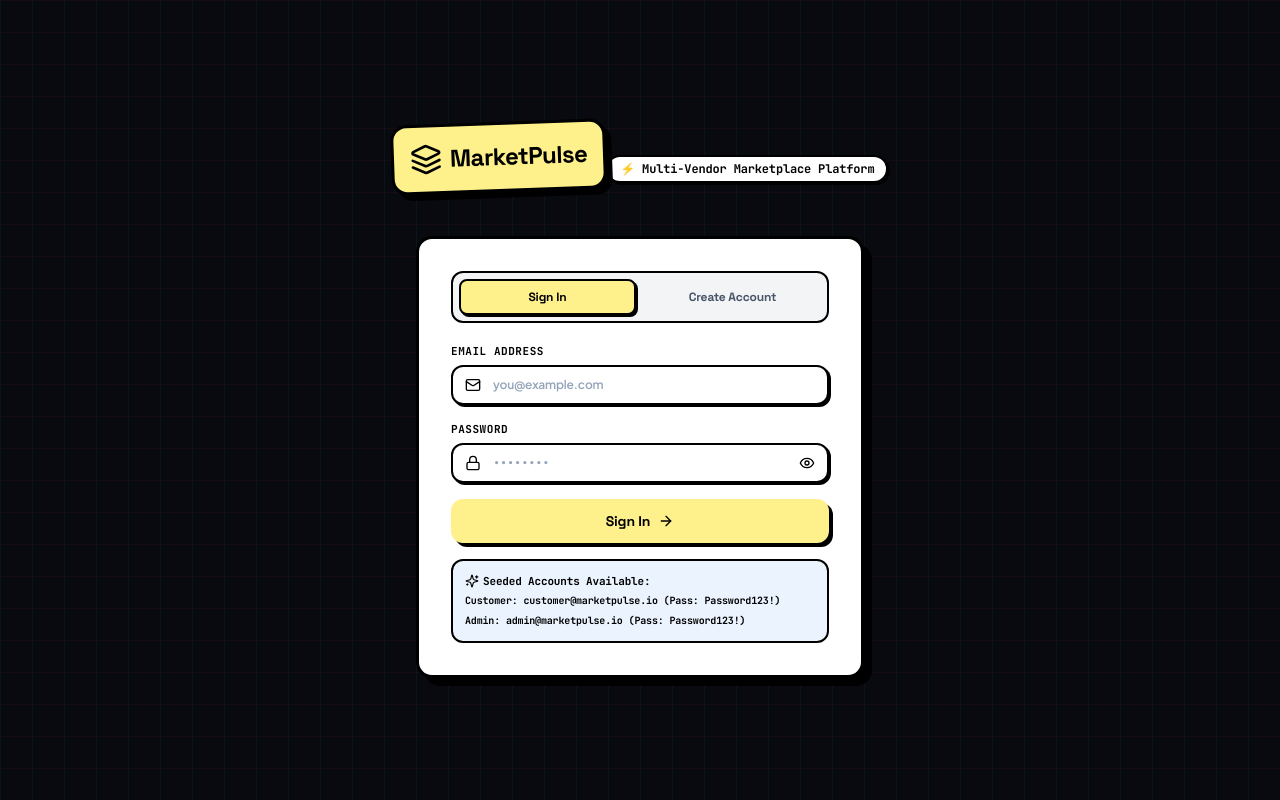
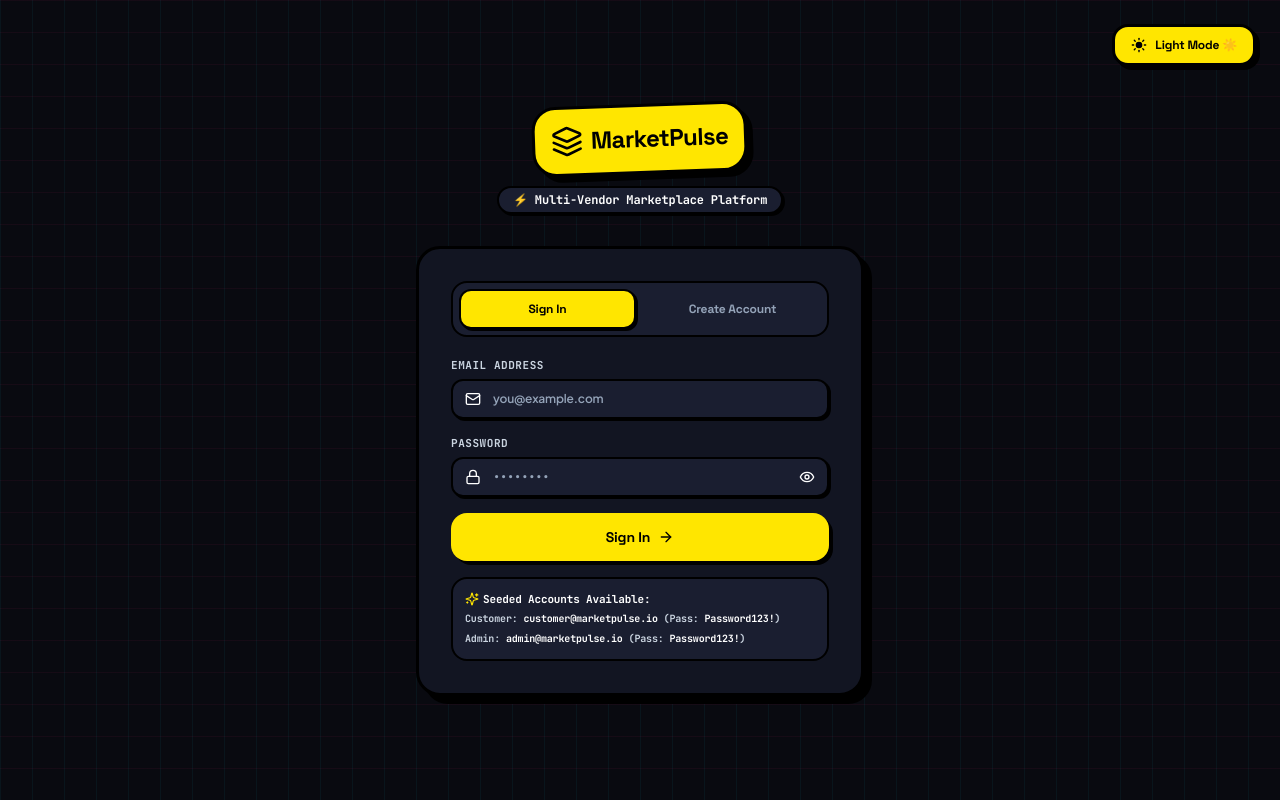
Before and after one commit to Pranav-by/MarketPulse, a React (Vite) app in the folder frontend/: page / in a window 1280 px wide. Built offline with nearby package versions, Linux system fonts and the light colour scheme.

Commit message:
feat: make theme toggle prominent on navbar and login screen

```diff
--- a/frontend/src/components/AuthPage.jsx
+++ b/frontend/src/components/AuthPage.jsx
@@ -1,5 +1,6 @@
 import React, { useState } from 'react';
 import { useAuth } from '../context/AuthContext';
+import { useTheme } from '../context/ThemeContext';
 import {
   Layers,
   Mail,
@@ -15,10 +16,13 @@ import {
   Zap,
   PackageCheck,
   Sparkles,
+  Sun,
+  Moon,
 } from 'lucide-react';
 
 export const AuthPage = () => {
   const { login, register } = useAuth();
+  const { isDark, toggleTheme } = useTheme();
 
   const [mode, setMode] = useState('login');
   const [showPassword, setShowPassword] = useState(false);
@@ -84,38 +88,59 @@ export const AuthPage = () => {
   };
 
   return (
-    <div className="min-h-screen bg-[#5B85FA] brutal-grid-bg flex flex-col justify-center items-center px-4 py-12">
+    <div className="min-h-screen bg-[#5B85FA] dark:bg-[#090A10] brutal-grid-bg flex flex-col justify-center items-center px-4 py-12 relative transition-colors duration-200">
+      {/* Prominent Floating Theme Toggle Button */}
+      <button
+        onClick={toggleTheme}
+        className="fixed top-6 right-6 z-50 px-4 py-2.5 rounded-2xl bg-[#FEF08A] dark:bg-[#FFE600] text-black font-display font-black text-xs border-3 border-black shadow-brutal flex items-center space-x-2 hover:scale-105 active:translate-x-[2px] transition cursor-pointer"
+        title="Toggle Light / Dark Theme"
+      >
+        {isDark ? (
+          <>
+            <Sun className="w-4 h-4 text-black fill-current" />
+            <span>Light Mode ☀️</span>
+          </>
+        ) : (
+          <>
+            <Moon className="w-4 h-4 text-black fill-current" />
+            <span>Cyber Dark 🌙</span>
+          </>
+        )}
+      </button>
+
       {/* Brand Sticker */}
       <div className="text-center mb-8 animate-pop-in">
-        <div className="inline-flex items-center justify-center p-4 rounded-2xl bg-[#FEF08A] border-3 border-black shadow-brutal-lg mb-3 rotate-[-2deg]">
+        <div className="inline-flex items-center justify-center p-4 rounded-3xl bg-[#FEF08A] dark:bg-[#FFE600] border-3 border-black shadow-brutal-lg mb-3 rotate-[-2deg]">
           <Layers className="w-8 h-8 text-black" />
           <span className="font-display font-black text-2xl text-black ml-2 tracking-tight">MarketPulse</span>
         </div>
-        <p className="text-xs font-mono font-bold bg-white text-black px-3 py-1 rounded-full border-2 border-black shadow-brutal-sm inline-block">
-          ⚡ Multi-Vendor Marketplace Platform
-        </p>
+        <div className="block">
+          <p className="text-xs font-mono font-bold bg-white dark:bg-[#1A1E30] text-black dark:text-white px-3.5 py-1 rounded-full border-2 border-black shadow-brutal-sm inline-block">
+            ⚡ Multi-Vendor Marketplace Platform
+          </p>
+        </div>
       </div>
 
       <div className="w-full max-w-md animate-pop-in">
-        <div className="bg-white border-3 border-black rounded-2xl shadow-brutal-xl p-6 sm:p-8 space-y-5">
+        <div className="bg-white dark:bg-[#121522] border-3 border-black rounded-3xl shadow-brutal-xl p-6 sm:p-8 space-y-5 text-black dark:text-white transition-colors">
           {/* Tabs */}
-          <div className="grid grid-cols-2 gap-2 bg-[#F3F4F6] p-1.5 rounded-xl border-2 border-black">
+          <div className="grid grid-cols-2 gap-2 bg-[#F3F4F6] dark:bg-[#1A1E30] p-1.5 rounded-2xl border-2 border-black">
             <button
               onClick={() => { setMode('login'); setError(null); }}
-              className={`py-2 rounded-lg text-xs font-display font-black transition border-2 border-black ${
+              className={`py-2.5 rounded-xl text-xs font-display font-black transition border-2 border-black ${
                 mode === 'login'
-                  ? 'bg-[#FEF08A] shadow-brutal-sm'
-                  : 'bg-transparent border-transparent text-slate-600 hover:text-black'
+                  ? 'bg-[#FEF08A] dark:bg-[#FFE600] text-black shadow-brutal-sm'
+                  : 'bg-transparent border-transparent text-slate-600 dark:text-slate-400 hover:text-black dark:hover:text-white'
               }`}
             >
               Sign In
             </button>
             <button
               onClick={() => { setMode('register'); setError(null); }}
-              className={`py-2 rounded-lg text-xs font-display font-black transition border-2 border-black ${
+              className={`py-2.5 rounded-xl text-xs font-display font-black transition border-2 border-black ${
                 mode === 'register'
-                  ? 'bg-[#FEF08A] shadow-brutal-sm'
-                  : 'bg-transparent border-transparent text-slate-600 hover:text-black'
+                  ? 'bg-[#FEF08A] dark:bg-[#FFE600] text-black shadow-brutal-sm'
+                  : 'bg-transparent border-transparent text-slate-600 dark:text-slate-400 hover:text-black dark:hover:text-white'
               }`}
             >
               Create Account
@@ -123,8 +148,8 @@ export const AuthPage = () => {
           </div>
 
           {error && (
-            <div className="p-3.5 rounded-xl bg-[#FF6B97]/20 border-2 border-black flex items-center gap-2.5 text-xs font-bold text-black shadow-brutal-sm">
-              <AlertCircle className="w-4 h-4 text-black flex-shrink-0" />
+            <div className="p-3.5 rounded-2xl bg-[#FF6B97]/20 dark:bg-[#FF2A85]/20 border-2 border-black flex items-center gap-2.5 text-xs font-bold text-black dark:text-white shadow-brutal-sm">
+              <AlertCircle className="w-4 h-4 text-black dark:text-white flex-shrink-0" />
               <span>{error}</span>
             </div>
           )}
@@ -133,9 +158,9 @@ export const AuthPage = () => {
           {mode === 'login' && (
             <form onSubmit={handleLogin} className="space-y-4 text-xs font-bold">
               <div className="space-y-1.5">
-                <label className="text-[11px] uppercase font-mono tracking-wider text-black">Email Address</label>
+                <label className="text-[11px] uppercase font-mono tracking-wider text-black dark:text-slate-300">Email Address</label>
                 <div className="relative">
-                  <Mail className="absolute left-3.5 top-1/2 -translate-y-1/2 w-4 h-4 text-black" />
+                  <Mail className="absolute left-3.5 top-1/2 -translate-y-1/2 w-4 h-4 text-black dark:text-white" />
                   <input
                     type="email"
                     required
@@ -143,15 +168,15 @@ export const AuthPage = () => {
                     value={loginEmail}
                     onChange={(e) => setLoginEmail(e.target.value)}
                     placeholder="you@example.com"
-                    className="w-full pl-10 pr-4 py-2.5 rounded-xl bg-white border-2 border-black text-black placeholder-slate-400 font-semibold shadow-brutal-sm focus:bg-[#FEFCE8] focus:outline-none"
+                    className="w-full pl-10 pr-4 py-2.5 rounded-xl bg-white dark:bg-[#1A1E30] border-2 border-black text-black dark:text-white placeholder-slate-400 font-semibold shadow-brutal-sm focus:bg-[#FEFCE8] dark:focus:bg-[#252A42] focus:outline-none"
                   />
                 </div>
               </div>
 
               <div className="space-y-1.5">
-                <label className="text-[11px] uppercase font-mono tracking-wider text-black">Password</label>
+                <label className="text-[11px] uppercase font-mono tracking-wider text-black dark:text-slate-300">Password</label>
                 <div className="relative">
-                  <Lock className="absolute left-3.5 top-1/2 -translate-y-1/2 w-4 h-4 text-black" />
+                  <Lock className="absolute left-3.5 top-1/2 -translate-y-1/2 w-4 h-4 text-black dark:text-white" />
                   <input
                     type={showPassword ? 'text' : 'password'}
                     required
@@ -159,12 +184,12 @@ export const AuthPage = () => {
                     value={loginPassword}
                     onChange={(e) => setLoginPassword(e.target.value)}
                     placeholder="••••••••"
-                    className="w-full pl-10 pr-10 py-2.5 rounded-xl bg-white border-2 border-black text-black placeholder-slate-400 font-semibold shadow-brutal-sm focus:bg-[#FEFCE8] focus:outline-none font-mono"
+                    className="w-full pl-10 pr-10 py-2.5 rounded-xl bg-white dark:bg-[#1A1E30] border-2 border-black text-black dark:text-white placeholder-slate-400 font-semibold shadow-brutal-sm focus:bg-[#FEFCE8] dark:focus:bg-[#252A42] focus:outline-none font-mono"
                   />
                   <button
                     type="button"
                     onClick={() => setShowPassword(!showPassword)}
-                    className="absolute right-3.5 top-1/2 -translate-y-1/2 text-black hover:opacity-70"
+                    className="absolute right-3.5 top-1/2 -translate-y-1/2 text-black dark:text-white hover:opacity-70"
                   >
                     {showPassword ? <EyeOff className="w-4 h-4" /> : <Eye className="w-4 h-4" />}
                   </button>
@@ -174,7 +199,7 @@ export const AuthPage = () => {
               <button
                 type="submit"
                 disabled={submitting}
-                className="w-full py-3 rounded-xl bg-[#FEF08A] hover:bg-[#FDE047] text-black font-display font-black text-sm border-2.5 border-black shadow-brutal flex items-center justify-center space-x-2 transition hover:translate-x-[-1px] hover:translate-y-[-1px] active:translate-x-[2px] active:translate-y-[2px] disabled:opacity-50"
+                className="w-full py-3.5 rounded-2xl bg-[#FEF08A] hover:bg-[#FDE047] dark:bg-[#FFE600] dark:hover:bg-[#FFF500] text-black font-display font-black text-sm border-2.5 border-black shadow-brutal flex items-center justify-center space-x-2 transition hover:translate-x-[-1px] hover:translate-y-[-1px] active:translate-x-[2px] active:translate-y-[2px] disabled:opacity-50"
               >
                 {submitting ? 'Authenticating...' : (
                   <>
@@ -184,16 +209,16 @@ export const AuthPage = () => {
                 )}
               </button>
 
-              <div className="p-3 bg-[#EBF3FE] border-2 border-black rounded-xl text-[11px] font-mono text-black space-y-1">
-                <div className="font-bold flex items-center space-x-1">
-                  <Sparkles className="w-3.5 h-3.5 text-black" />
+              <div className="p-3 bg-[#EBF3FE] dark:bg-[#1A1E30] border-2 border-black rounded-2xl text-[11px] font-mono text-black dark:text-slate-300 space-y-1">
+                <div className="font-bold flex items-center space-x-1 text-black dark:text-white">
+                  <Sparkles className="w-3.5 h-3.5 text-black dark:text-[#FFE600]" />
                   <span>Seeded Accounts Available:</span>
                 </div>
                 <div className="text-[10px]">
-                  Customer: <span className="font-bold">customer@marketpulse.io</span> (Pass: <span className="font-bold">Password123!</span>)
+                  Customer: <span className="font-bold text-black dark:text-white">customer@marketpulse.io</span> (Pass: <span className="font-bold text-black dark:text-white">Password123!</span>)
                 </div>
                 <div className="text-[10px]">
-                  Admin: <span className="font-bold">admin@marketpulse.io</span> (Pass: <span className="font-bold">Password123!</span>)
+                  Admin: <span className="font-bold text-black dark:text-white">admin@marketpulse.io</span> (Pass: <span className="font-bold text-black dark:text-white">Password123!</span>)
                 </div>
               </div>
             </form>
@@ -203,32 +228,32 @@ export const AuthPage = () => {
           {mode === 'register' && (
             <form onSubmit={handleRegister} className="space-y-3.5 text-xs font-bold">
               <div className="space-y-1">
-                <label className="text-[10px] uppercase font-mono tracking-wider text-black">Full Name *</label>
+                <label className="text-[10px] uppercase font-mono tracking-wider text-black dark:text-slate-300">Full Name *</label>
                 <input
                   type="text"
                   required
                   value={regName}
                   onChange={(e) => setRegName(e.target.value)}
                   placeholder="Jane Doe"
-                  className="w-full px-3.5 py-2 rounded-xl bg-white border-2 border-black text-black font-semibold shadow-brutal-sm focus:bg-[#FEFCE8]"
+                  className="w-full px-3.5 py-2 rounded-xl bg-white dark:bg-[#1A1E30] border-2 border-black text-black dark:text-white font-semibold shadow-brutal-sm focus:bg-[#FEFCE8]"
                 />
               </div>
 
               <div className="space-y-1">
-                <label className="text-[10px] uppercase font-mono tracking-wider text-black">Email Address *</label>
+                <label className="text-[10px] uppercase font-mono tracking-wider text-black dark:text-slate-300">Email Address *</label>
                 <input
                   type="email"
                   required
                   value={regEmail}
                   onChange={(e) => setRegEmail(e.target.value)}
                   placeholder="jane@example.com"
-                  className="w-full px-3.5 py-2 rounded-xl bg-white border-2 border-black text-black font-semibold shadow-brutal-sm focus:bg-[#FEFCE8]"
+                  className="w-full px-3.5 py-2 rounded-xl bg-white dark:bg-[#1A1E30] border-2 border-black text-black dark:text-white font-semibold shadow-brutal-sm focus:bg-[#FEFCE8]"
                 />
               </div>
 
               <div className="grid grid-cols-2 gap-2">
                 <div className="space-y-1">
-                  <label className="text-[10px] uppercase font-mono tracking-wider text-black">Password *</label>
+                  <label className="text-[10px] uppercase font-mono tracking-wider text-black dark:text-slate-300">Password *</label>
                   <input
                     type={showPassword ? 'text' : 'password'}
                     required
@@ -236,11 +261,11 @@ export const AuthPage = () => {
                     value={regPassword}
                     onChange={(e) => setRegPassword(e.target.value)}
                     placeholder="Min 6 chars"
-                    className="w-full px-3 py-2 rounded-xl bg-white border-2 border-black text-black font-mono shadow-brutal-sm"
+                    className="w-full px-3 py-2 rounded-xl bg-white dark:bg-[#1A1E30] border-2 border-black text-black dark:text-white font-mono shadow-brutal-sm"
                   />
                 </div>
                 <div className="space-y-1">
-                  <label className="text-[10px] uppercase font-mono tracking-wider text-black">Confirm *</label>
+                  <label className="text-[10px] uppercase font-mono tracking-wider text-black dark:text-slate-300">Confirm *</label>
                   <input
                     type={showPassword ? 'text' : 'password'}
                     required
@@ -248,22 +273,22 @@ export const AuthPage = () => {
                     value={regConfirmPassword}
                     onChange={(e) => setRegConfirmPassword(e.target.value)}
                     placeholder="Repeat"
-                    className="w-full px-3 py-2 rounded-xl bg-white border-2 border-black text-black font-mono shadow-brutal-sm"
+                    className="w-full px-3 py-2 rounded-xl bg-white dark:bg-[#1A1E30] border-2 border-black text-black dark:text-white font-mono shadow-brutal-sm"
                   />
                 </div>
               </div>
 
               {/* Role Picker */}
               <div className="space-y-1.5 pt-1">
-                <label className="text-[10px] uppercase font-mono tracking-wider text-black">Account Role</label>
+                <label className="text-[10px] uppercase font-mono tracking-wider text-black dark:text-slate-300">Account Role</label>
                 <div className="grid grid-cols-2 gap-2">
                   <button
                     type="button"
                     onClick={() => setRegRole('customer')}
                     className={`p-2.5 rounded-xl border-2 border-black text-left transition ${
                       regRole === 'customer'
-                        ? 'bg-[#C4B5FD] shadow-brutal-sm font-black'
-                        : 'bg-white hover:bg-slate-50'
+                        ? 'bg-[#C4B5FD] dark:bg-[#B026FF] text-black dark:text-white shadow-brutal-sm font-black'
+                        : 'bg-white dark:bg-[#1A1E30] text-black dark:text-white hover:bg-slate-50'
                     }`}
                   >
                     <div className="flex items-center gap-1 text-xs">
@@ -278,8 +303,8 @@ export const AuthPage = () => {
                     onClick={() => setRegRole('vendor')}
                     className={`p-2.5 rounded-xl border-2 border-black text-left transition ${
                       regRole === 'vendor'
-                        ? 'bg-[#6EE7B7] shadow-brutal-sm font-black'
-                        : 'bg-white hover:bg-slate-50'
+                        ? 'bg-[#6EE7B7] dark:bg-[#00FF87] text-black shadow-brutal-sm font-black'
+                        : 'bg-white dark:bg-[#1A1E30] text-black dark:text-white hover:bg-slate-50'
                     }`}
                   >
                     <div className="flex items-center gap-1 text-xs">
@@ -293,14 +318,14 @@ export const AuthPage = () => {
 
               {regRole === 'vendor' && (
                 <div className="space-y-1 animate-pop-in">
-                  <label className="text-[10px] uppercase font-mono tracking-wider text-black">Store Name *</label>
+                  <label className="text-[10px] uppercase font-mono tracking-wider text-black dark:text-slate-300">Store Name *</label>
                   <input
                     type="text"
                     required
                     value={regStoreName}
                     onChange={(e) => setRegStoreName(e.target.value)}
                     placeholder="Apex Robotics"
-                    className="w-full px-3.5 py-2 rounded-xl bg-white border-2 border-black text-black font-semibold shadow-brutal-sm focus:bg-[#FEFCE8]"
+                    className="w-full px-3.5 py-2 rounded-xl bg-white dark:bg-[#1A1E30] border-2 border-black text-black dark:text-white font-semibold shadow-brutal-sm focus:bg-[#FEFCE8]"
                   />
                 </div>
               )}
@@ -308,7 +333,7 @@ export const AuthPage = () => {
               <button
                 type="submit"
                 disabled={submitting}
-                className="w-full py-3 rounded-xl bg-[#6EE7B7] hover:bg-[#34D399] text-black font-display font-black text-sm border-2.5 border-black shadow-brutal flex items-center justify-center space-x-2 transition disabled:opacity-50 mt-2"
+                className="w-full py-3.5 rounded-2xl bg-[#6EE7B7] hover:bg-[#34D399] dark:bg-[#00FF87] text-black font-display font-black text-sm border-2.5 border-black shadow-brutal flex items-center justify-center space-x-2 transition disabled:opacity-50 mt-2"
               >
                 {submitting ? 'Registering...' : (
                   <>
--- a/frontend/src/components/Navbar.jsx
+++ b/frontend/src/components/Navbar.jsx
@@ -105,10 +105,20 @@ export const Navbar = ({ currentTab, setCurrentTab, onOpenCart, onOpenApiDocs })
           {/* Dark / Light Theme Toggle */}
           <button
             onClick={toggleTheme}
-            className="p-2 rounded-xl bg-white dark:bg-[#1A1E30] border-2 border-black text-black dark:text-white shadow-brutal-sm hover:bg-[#FEF08A] dark:hover:bg-[#FFE600] dark:hover:text-black transition"
-            title={isDark ? 'Switch to Light Theme' : 'Switch to Sexy Dark Theme'}
+            className="px-3 py-1.5 rounded-xl bg-[#FEF08A] dark:bg-[#FFE600] text-black font-display font-black text-xs border-2 border-black shadow-brutal-sm hover:scale-105 active:translate-x-[2px] transition flex items-center space-x-1.5"
+            title={isDark ? 'Switch to Light Theme' : 'Switch to Cyber Dark Theme'}
           >
-            {isDark ? <Sun className="w-4 h-4 text-[#FFE600]" /> : <Moon className="w-4 h-4 text-black" />}
+            {isDark ? (
+              <>
+                <Sun className="w-3.5 h-3.5 text-black fill-current" />
+                <span className="hidden sm:inline">Light Mode</span>
+              </>
+            ) : (
+              <>
+                <Moon className="w-3.5 h-3.5 text-black fill-current" />
+                <span className="hidden sm:inline">Cyber Dark</span>
+              </>
+            )}
           </button>
 
           {/* Wishlist quick button */}
```
Also changed, not shown: 5 other files (tests, documents, lock files or other folders).
